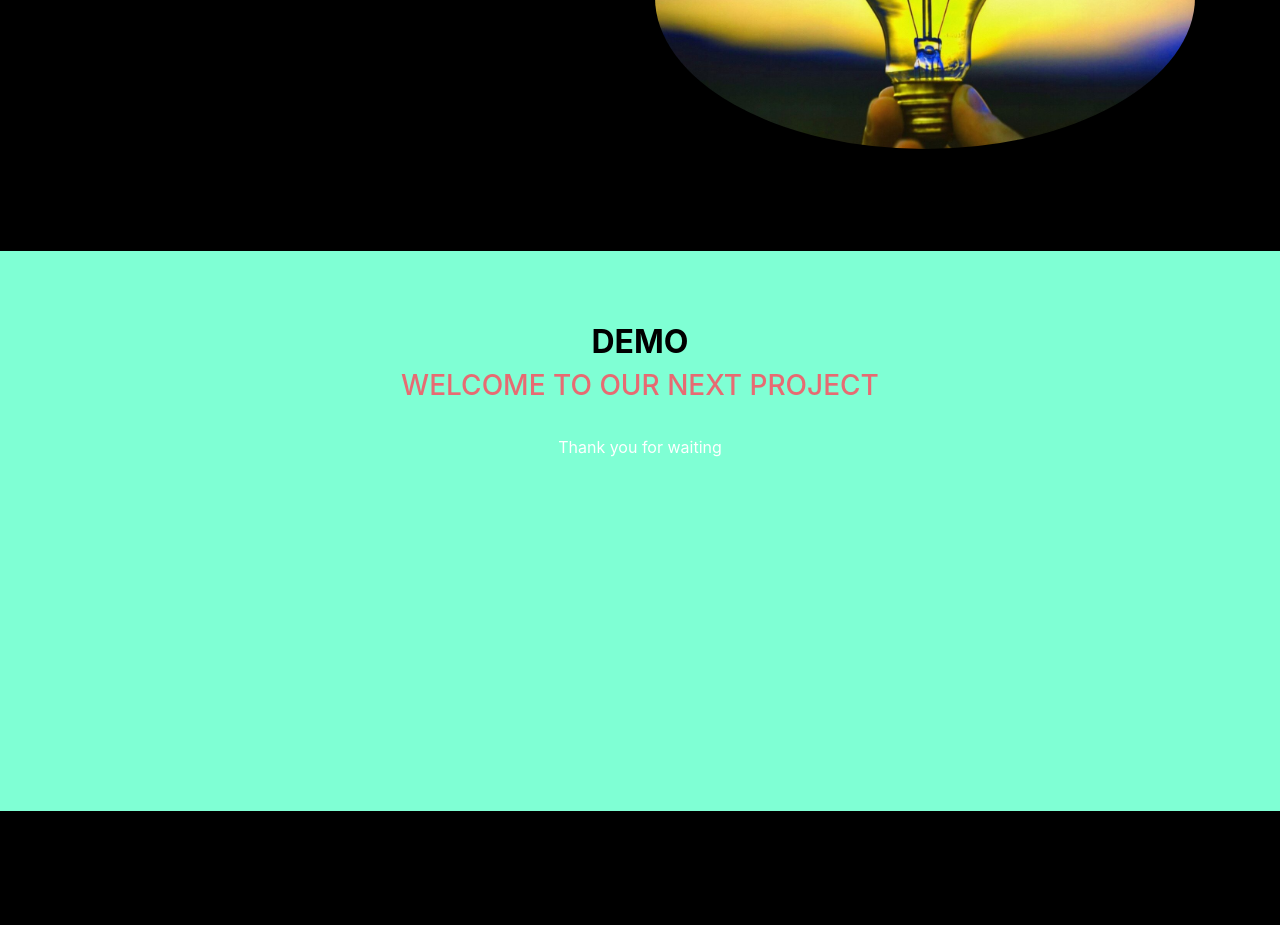
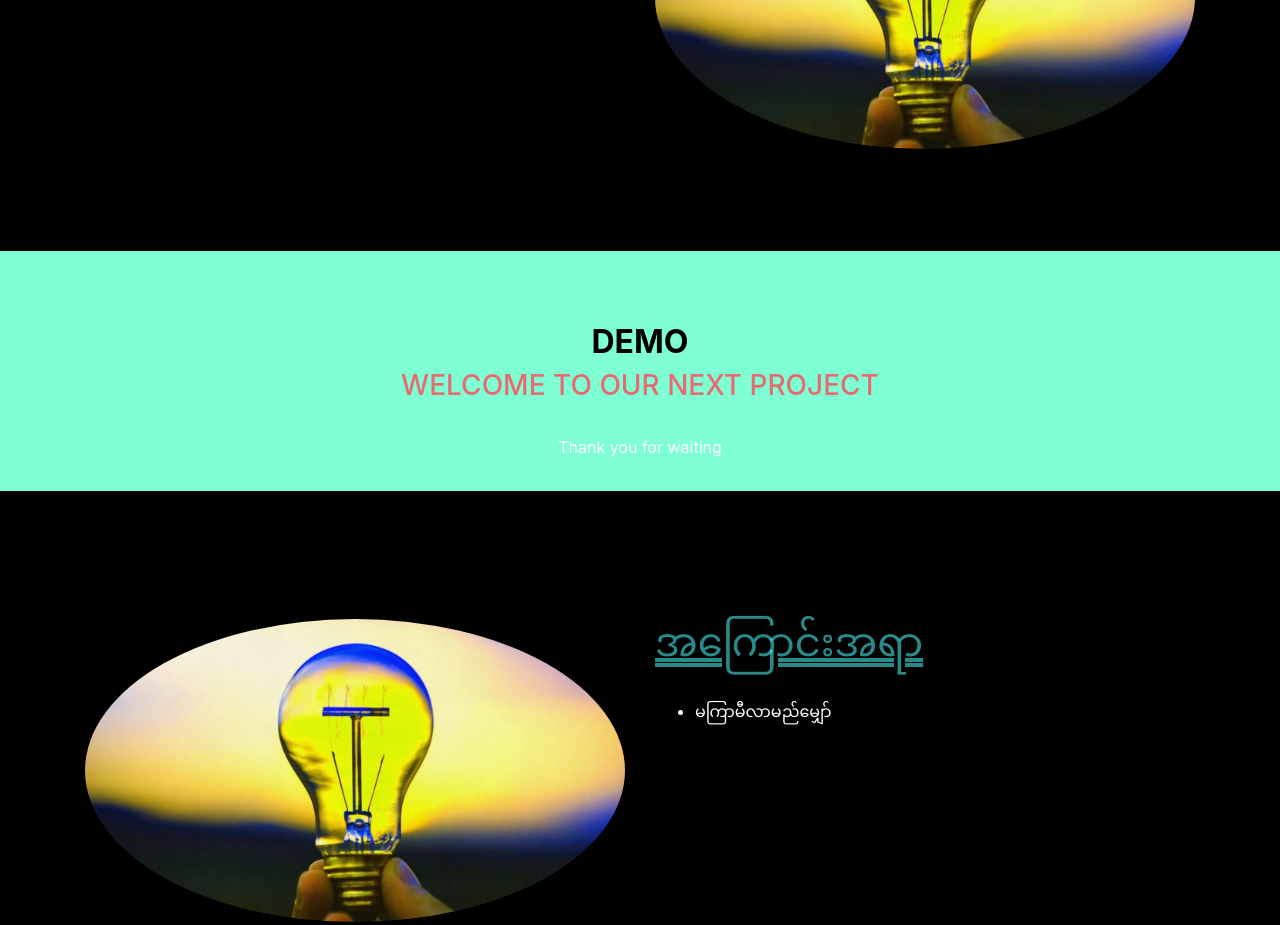
Before and after one commit to Cloudscm/mamyostore.github.io, a plain HTML site: page index.html in a window 1280 px wide. Shown: the part 1083-2008 px from the top of the page. Drawn offline with Linux system fonts and the light colour scheme.

Commit message:
Create main.css
Height change

```diff
--- a/style/main.css
+++ b/style/main.css
@@ -32,7 +32,7 @@ h1,#abtT{
     /* background: url(../img/emil-vilsek-393710-unsplash.jpg)no-repeat center fixed; */
     background-color: aquamarine;
     width:100%;
-    height:70vh;
+    height:30vh;
 }
 #bar{
     padding-top: 1%;
```
